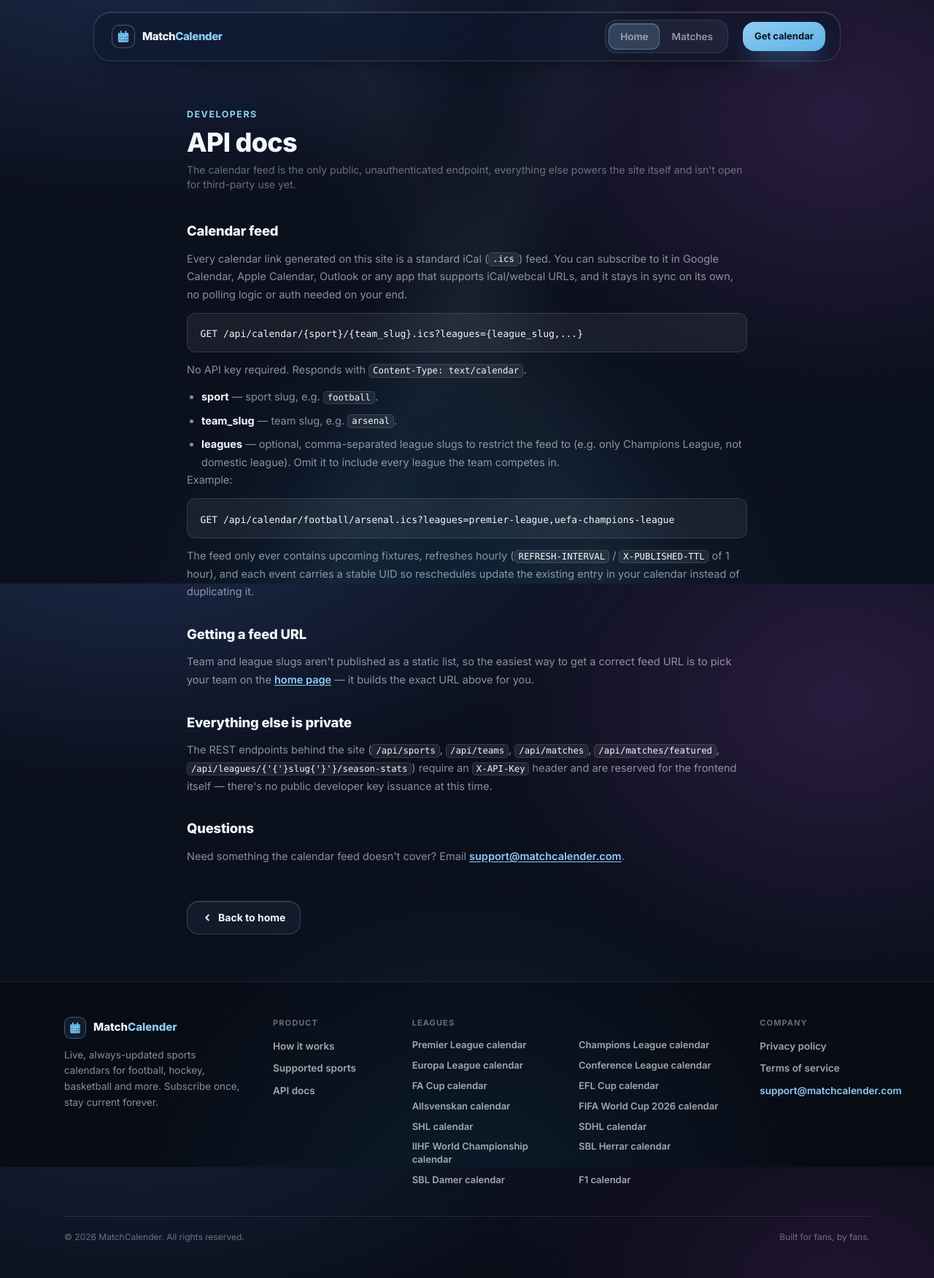
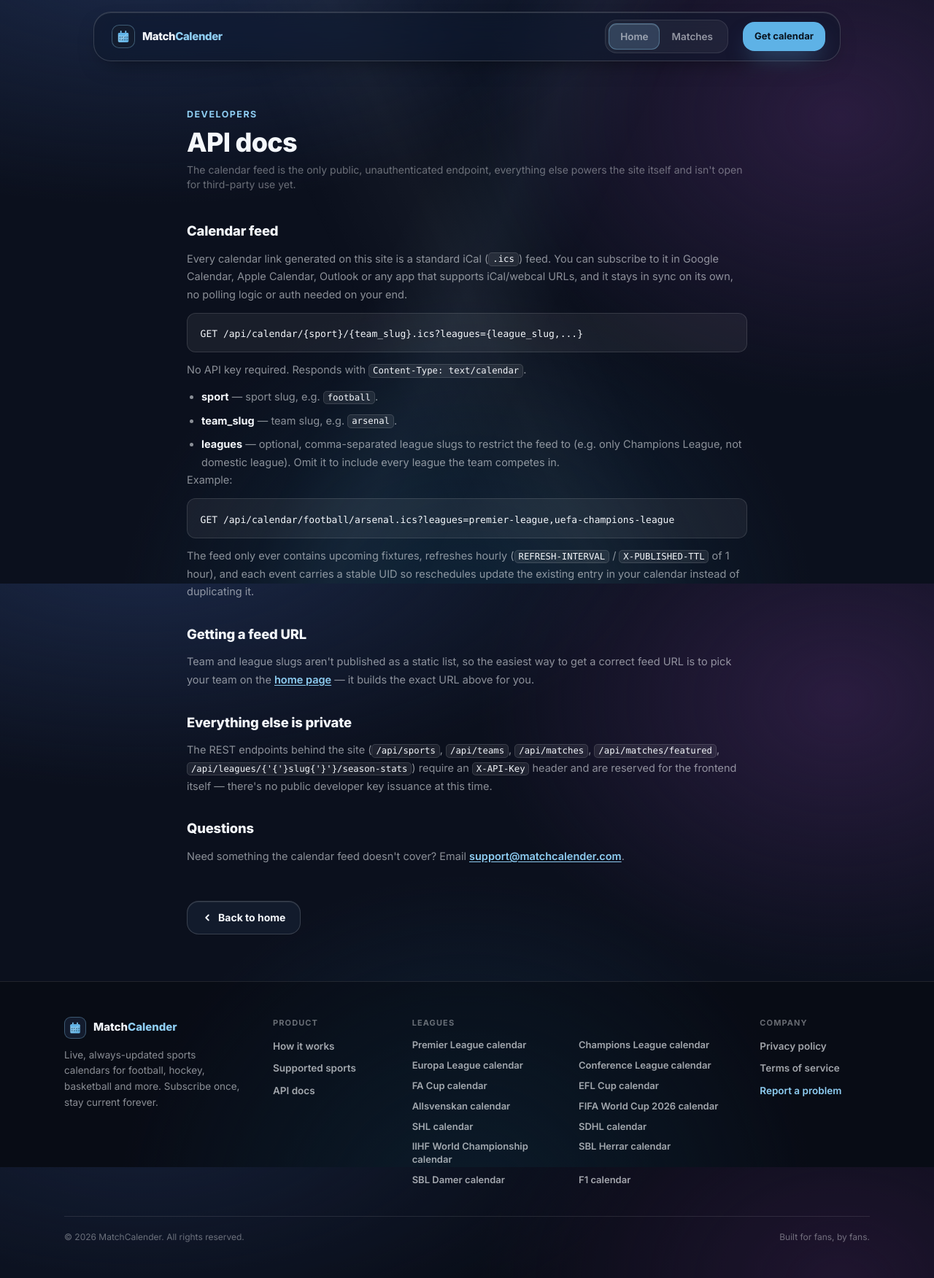
Before and after one commit to LukasErikss0n/matchSync, a Vue app in the folder frontend/: page /api-docs in a window 1280 px wide. Shown: the whole page at 73% size. Built offline with nearby package versions, Linux system fonts and the light colour scheme.

Commit message:
feater: report a problem form added, sends email to suport@matchalender.com

```diff
--- a/frontend/src/components/Footer.vue
+++ b/frontend/src/components/Footer.vue
@@ -56,12 +56,12 @@
           >
             {{ l.label }}
           </RouterLink>
-          <a
-            href="mailto:support@matchcalender.com"
-            class="text-[13.5px] font-semibold hover:opacity-80 transition-opacity ms-text-accent"
+          <RouterLink
+            to="/support"
+            class="text-[13.5px] font-semibold hover:opacity-80 transition-opacity"
           >
-              support@matchcalender.com
-          </a>
+            <span class="ms-text-accent">Report a problem</span>
+          </RouterLink>
         </div>
       </div>
       <div class="flex flex-col sm:flex-row items-center justify-between gap-2 pt-5">
--- a/frontend/src/router/index.ts
+++ b/frontend/src/router/index.ts
@@ -4,6 +4,7 @@
 import ApiDocsView from '@/views/ApiDocsView.vue'
 import PrivacyPolicyView from '@/views/PrivacyPolicyView.vue'
 import TermsOfServiceView from '@/views/TermsOfServiceView.vue'
+import SupportView from '@/views/SupportView.vue'
 import leaguePages from '@/data/leaguePages.json'
 import { applyPageMeta } from '@/utils/seo'
 
@@ -17,6 +18,8 @@
   'MatchCalender only stores the sport, team and league selections needed to generate your calendar link — no accounts, no tracking, no ads.'
 const TERMS_DESCRIPTION =
   'Read the terms covering personal use of MatchCalender, including sharing calendar links with friends and the restriction on commercial redistribution.'
+const SUPPORT_DESCRIPTION =
+  'Report a bug, suggest an improvement, or ask a question about MatchCalender.'
 
 const router = createRouter({
   history: createWebHistory(import.meta.env.BASE_URL),
@@ -76,6 +79,15 @@
         description: TERMS_DESCRIPTION,
       },
     },
+    {
+      path: '/support',
+      name: 'support',
+      component: SupportView,
+      meta: {
+        title: 'Report a problem | MatchCalender',
+        description: SUPPORT_DESCRIPTION,
+      },
+    },
     // Per-league landing pages — each reuses MatchesView, locked to one league
     // and given its own SEO title/description/H1 (see src/data/leaguePages.json).
     ...leaguePages.map((p) => ({
--- a/frontend/src/services/sports.ts
+++ b/frontend/src/services/sports.ts
@@ -1,4 +1,4 @@
-import type { CalendarLink, Match, SeasonStats, StandingEntry, Sport, Team } from '@/types'
+import type { CalendarLink, Match, SeasonStats, StandingEntry, Sport, SupportPayload, Team } from '@/types'
 
 const API_BASE = '/api'
 
@@ -91,6 +91,15 @@
   return data.last_run
 }
 
+export async function sendSupportRequest(payload: SupportPayload): Promise<void> {
+  const res = await fetch(`${API_BASE}/support`, {
+    method: 'POST',
+    headers: { 'Content-Type': 'application/json' },
+    body: JSON.stringify(payload),
+  })
+  if (!res.ok) throw new Error(`Failed to send support request: ${res.status}`)
+}
+
 export async function fetchCalendarLink(
   sport: string,
   teamSlug: string,
--- a/frontend/src/style.css
+++ b/frontend/src/style.css
@@ -61,8 +61,8 @@
 
 /* ── Brand utilities ───────────────────────────────────────────────────────── */
 .ms-btn-primary {
-    background: linear-gradient(160deg, var(--ms-blue) 0%, var(--ms-blue-dark) 100%);
     color: var(--ms-ink);
+    background-color: var(--ms-blue-dark);
     border: none;
     box-shadow: 0 16px 32px -12px rgba(94, 178, 230, 0.55);
     transition: filter 0.15s ease;
--- a/frontend/src/views/PrivacyPolicyView.vue
+++ b/frontend/src/views/PrivacyPolicyView.vue
@@ -102,5 +102,6 @@
 </template>
 
 <script setup lang="ts">
+import { RouterLink } from "vue-router";
 import LegalLayout from "@/components/LegalLayout.vue";
 </script>
--- a/frontend/src/views/TermsOfServiceView.vue
+++ b/frontend/src/views/TermsOfServiceView.vue
@@ -119,5 +119,6 @@
 </template>
 
 <script setup lang="ts">
+import { RouterLink } from 'vue-router'
 import LegalLayout from '@/components/LegalLayout.vue'
 </script>
```
Also changed, not shown: frontend/src/types/index.ts (+10 -0 lines), 2 other files (tests, documents, lock files or other folders).
